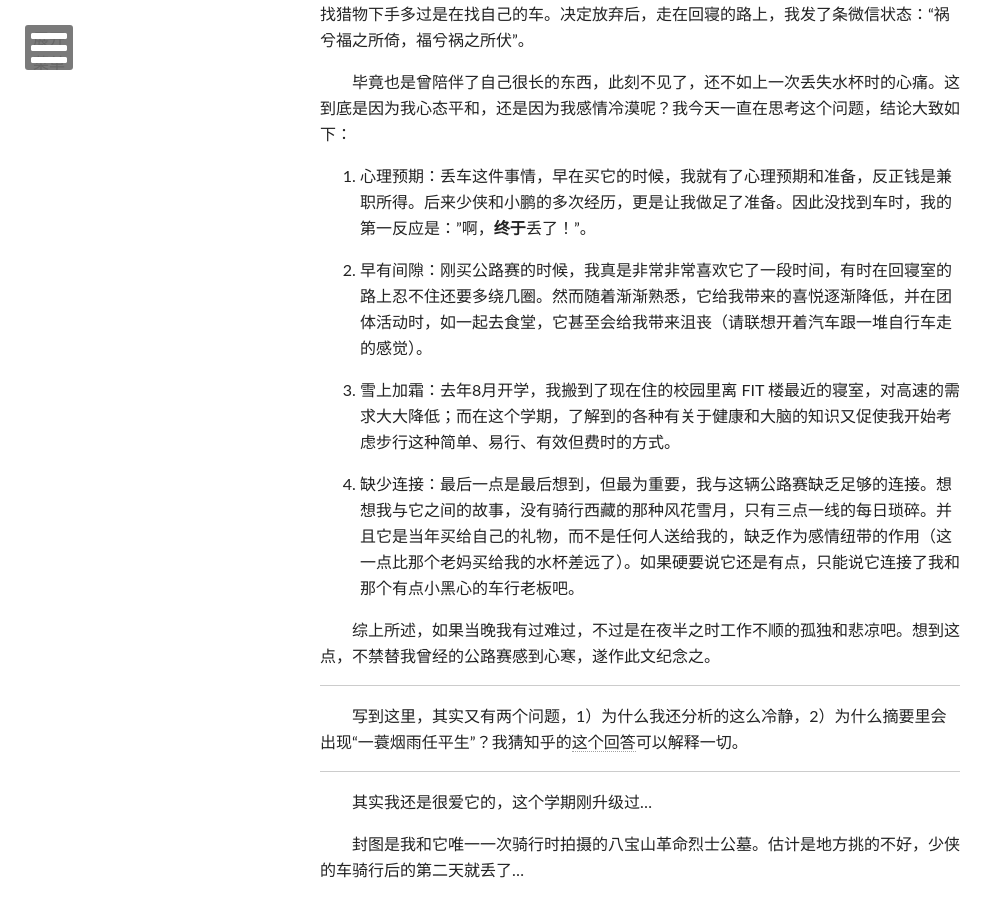
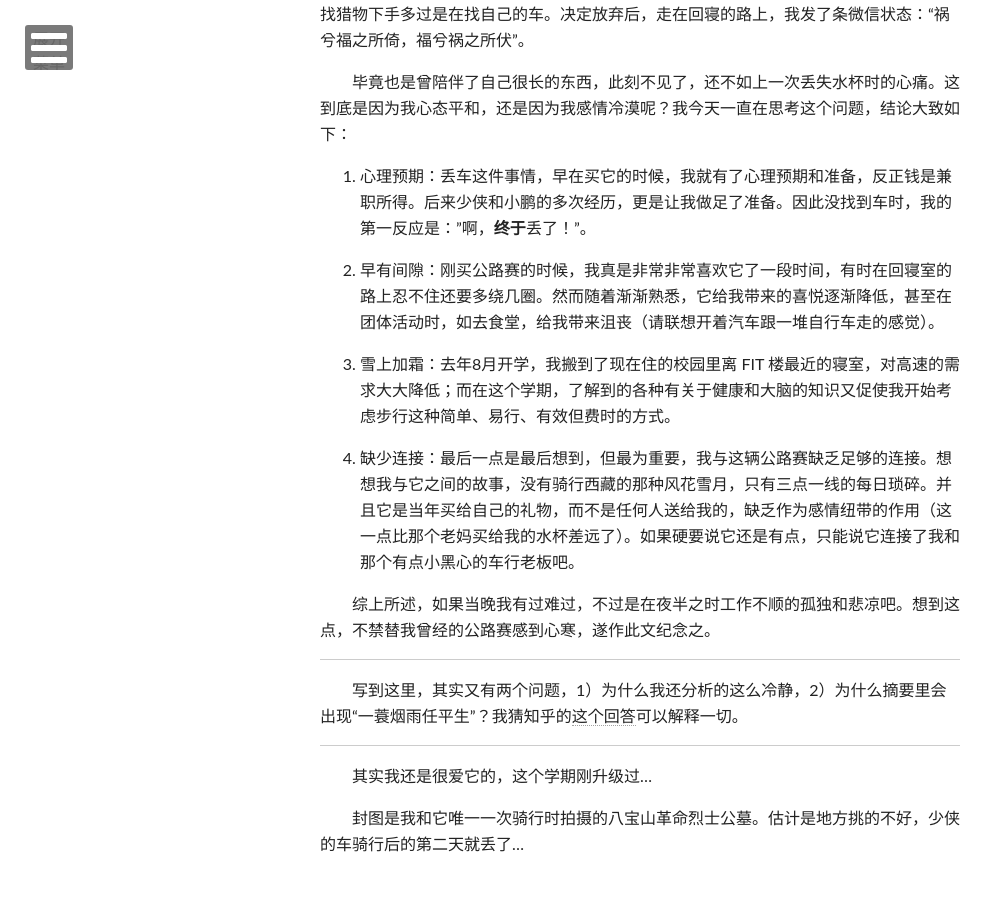
Before and after one commit to alex970448359/site-blog.aiditan.me, a Jekyll site: the page built from _posts/2015-05-03-to-my-road-bike.md, in a window 1280 px wide and 900 px high, scrolled down 706 px. Shown: the whole window, without its empty margins (0-998 px from the left). Built offline with Jekyll 4.4.1, drawn with Linux system fonts in a browser that asks for light colours; nearby versions of some CDN libraries; comment, search, counter and statistics services are not loaded.

Commit message:
Update a post

```diff
--- a/_posts/2015-05-03-to-my-road-bike.md
+++ b/_posts/2015-05-03-to-my-road-bike.md
@@ -19,7 +19,7 @@ comments: post-20150503
 
 1. 心理预期：丢车这件事情，早在买它的时候，我就有了心理预期和准备，反正钱是兼职所得。后来少侠和小鹏的多次经历，更是让我做足了准备。因此没找到车时，我的第一反应是："啊，**终于**丢了！"。
 
-2. 早有间隙：刚买公路赛的时候，我真是非常非常喜欢它了一段时间，有时在回寝室的路上忍不住还要多绕几圈。然而随着渐渐熟悉，它给我带来的喜悦逐渐降低，并在团体活动时，如一起去食堂，它甚至会给我带来沮丧（请联想开着汽车跟一堆自行车走的感觉）。
+2. 早有间隙：刚买公路赛的时候，我真是非常非常喜欢它了一段时间，有时在回寝室的路上忍不住还要多绕几圈。然而随着渐渐熟悉，它给我带来的喜悦逐渐降低，甚至在团体活动时，如去食堂，给我带来沮丧（请联想开着汽车跟一堆自行车走的感觉）。
 
 3. 雪上加霜：去年8月开学，我搬到了现在住的校园里离 FIT 楼最近的寝室，对高速的需求大大降低；而在这个学期，了解到的各种有关于健康和大脑的知识又促使我开始考虑步行这种简单、易行、有效但费时的方式。
 
```
